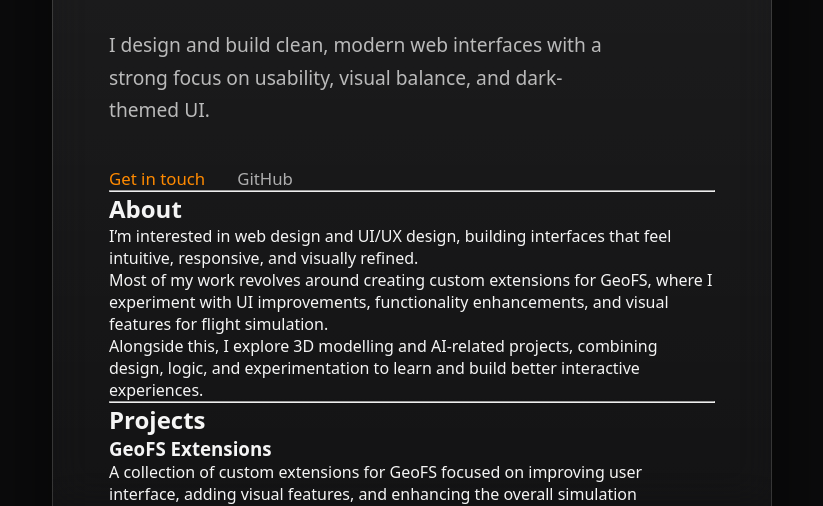
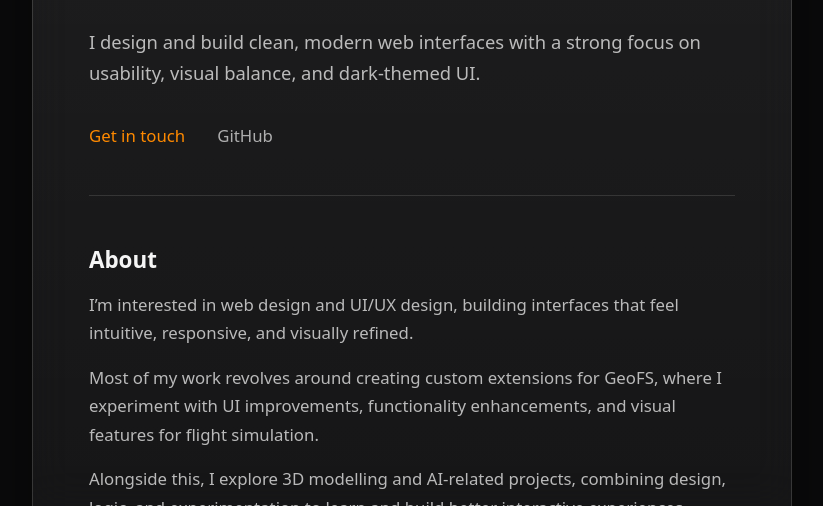
Before and after one commit to QuietClient5726/quietclient5726.io, a website: page index.html in a window 1280 px wide. Shown: the part 294-800 px from the top of the page, without its empty margins (228-1051 px from the left). Drawn offline with Linux system fonts and the light colour scheme; animation ran at ten frames a second.

Commit message:
Refactor CSS styles for layout improvements
Removed unused styles and adjusted margins and paddings for better layout.

```diff
--- a/src/style.css
+++ b/src/style.css
@@ -22,7 +22,6 @@
 ================================ */
 :root {
   --accent: #ff8a00;
-  --accent-soft: rgba(255, 138, 0, 0.18);
   --glass-border: rgba(255, 255, 255, 0.14);
   --text-muted: rgba(255, 255, 255, 0.65);
 }
@@ -34,7 +33,6 @@
   position: fixed;
   inset: 0;
   z-index: -2;
-  overflow: hidden;
 }
 
 .background::before,
@@ -78,7 +76,8 @@
    Glass Card
 ================================ */
 .glass {
-  max-width: 720px;
+  max-width: 760px;
+  padding: 3.5rem;
 
   background: linear-gradient(
     180deg,
@@ -91,7 +90,6 @@
 
   border: 1px solid var(--glass-border);
   border-radius: 24px;
-  padding: 3.5rem 3.5rem;
 
   box-shadow:
     0 30px 80px rgba(0, 0, 0, 0.55),
@@ -116,9 +114,8 @@
 }
 
 .description {
-  margin-top: 2rem;
-  max-width: 520px;
-  font-size: 1.2rem;
+  margin-top: 1.8rem;
+  font-size: 1.15rem;
   line-height: 1.7;
   color: rgba(255, 255, 255, 0.7);
 }
@@ -127,7 +124,7 @@
    Actions
 ================================ */
 .actions {
-  margin-top: 2.5rem;
+  margin-top: 2.2rem;
   display: flex;
   gap: 2rem;
 }
@@ -169,6 +166,57 @@
 }
 
 /* ================================
+   Divider
+================================ */
+.divider {
+  margin: 3rem 0;
+  border: none;
+  height: 1px;
+  background: rgba(255, 255, 255, 0.12);
+}
+
+/* ================================
+   Sections
+================================ */
+.about h2,
+.projects h2 {
+  font-size: 1.4rem;
+  font-weight: 600;
+  margin-bottom: 1rem;
+}
+
+.about p {
+  max-width: 640px;
+  font-size: 1.05rem;
+  line-height: 1.7;
+  color: rgba(255, 255, 255, 0.7);
+}
+
+.about p + p {
+  margin-top: 1rem;
+}
+
+/* ================================
+   Projects
+================================ */
+.project {
+  margin-bottom: 1.5rem;
+}
+
+.project h3 {
+  font-size: 1.05rem;
+  font-weight: 500;
+}
+
+.project p {
+  margin-top: 0.4rem;
+  font-size: 0.95rem;
+  line-height: 1.6;
+  color: rgba(255, 255, 255, 0.65);
+  max-width: 640px;
+}
+
+/* ================================
    Animations
 ================================ */
 @keyframes fadeUp {
@@ -183,22 +231,14 @@
 }
 
 /* ================================
-   Contact Page
+   Responsive
 ================================ */
-.contact-card {
-  max-width: 640px;
+@media (max-width: 768px) {
+  main {
+    padding: 4rem 2rem;
+  }
+
+  .glass {
+    padding: 2.5rem 2rem;
+  }
 }
-
-.contact-list {
-  margin-top: 2.5rem;
-  display: flex;
-  flex-direction: column;
-  gap: 1.5rem;
-}
-
-.contact-item {
-  display: flex;
-  justify-content: space-between;
-  align-items: center;
-  padding-bottom: 0.75rem;
-  border-bottom: 1px solid
```
